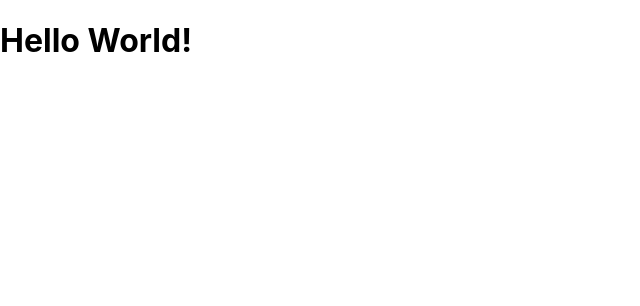
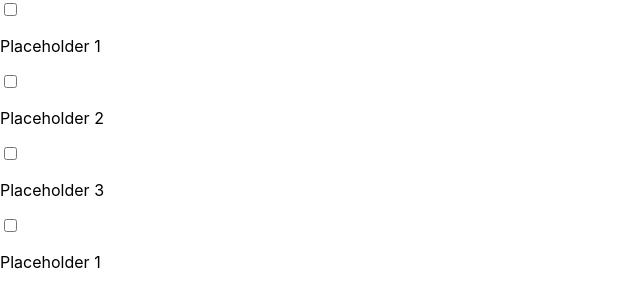
Before and after one commit to ilcanseco/ToDoList, a React (Create React App) app: page / in a window 1280 px wide. Shown: the top 306 px of the page, without its empty margins (0-640 px from the left). Built offline with nearby package versions, Linux system fonts and the light colour scheme.

Commit message:
Added simple checkboxes in App Class and exported to index,js

```diff
--- a/src/App.js
+++ b/src/App.js
@@ -1,25 +1,22 @@
-import React, { Component } from 'react';
-import logo from './logo.svg';
-import './App.css';
+import React, { Component } from "react";
+// import logo from "./logo.svg";
+import "./App.css";
 
 class App extends Component {
   render() {
     return (
-      <div className="App">
-        <header className="App-header">
-          <img src={logo} className="App-logo" alt="logo" />
-          <p>
-            Edit <code>src/App.js</code> and save to reload.
-          </p>
-          <a
-            className="App-link"
-            href="https://reactjs.org"
-            target="_blank"
-            rel="noopener noreferrer"
-          >
-            Learn React
-          </a>
-        </header>
+      <div>
+        <input type="checkbox" />
+        <p>Placeholder 1</p>
+
+        <input type="checkbox" />
+        <p>Placeholder 2</p>
+
+        <input type="checkbox" />
+        <p>Placeholder 3</p>
+
+        <input type="checkbox" />
+        <p>Placeholder 1</p>
       </div>
     );
   }
--- a/src/index.js
+++ b/src/index.js
@@ -4,7 +4,7 @@ import "./index.css";
 import App from "./App";
 import * as serviceWorker from "./serviceWorker";
 
-ReactDOM.render(<h1>Hello World!</h1>, document.getElementById("root"));
+ReactDOM.render(<App />, document.getElementById("root"));
 
 // If you want your app to work offline and load faster, you can change
 // unregister() to register() below. Note this comes with some pitfalls.
```
